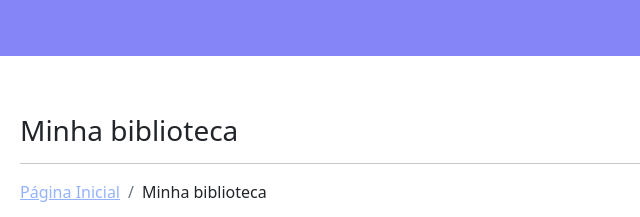
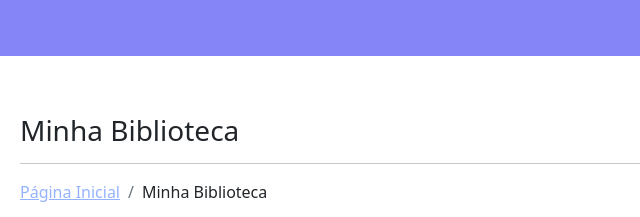
Before and after one commit to larasouto/ONLIB, a plain HTML site: page src/pages/home.html in a window 1280 px wide. Shown: the top 217 px of the page, 347-987 px from the left. Drawn offline with Linux system fonts and the light colour scheme.

Commit message:
Update home

```diff
--- a/src/pages/home.html
+++ b/src/pages/home.html
@@ -84,12 +84,12 @@
                 </div>
             </div>
             <div class="col-lg-9 col-sm-12">
-                <h3><br>Minha biblioteca</h3>
+                <h3><br>Minha Biblioteca</h3>
                 <hr>
                 <nav aria-label="breadcrumb">
                     <ol class="breadcrumb">
                         <li class="breadcrumb-item"><a href="home.html">Página Inicial</a></li>
-                        <li class="breadcrumb-item" aria-current="page">Minha biblioteca</li>
+                        <li class="breadcrumb-item" aria-current="page">Minha Biblioteca</li>
                     </ol>
                 </nav>
                 <div class="mb-3">
```
Also changed, not shown: README.md.
